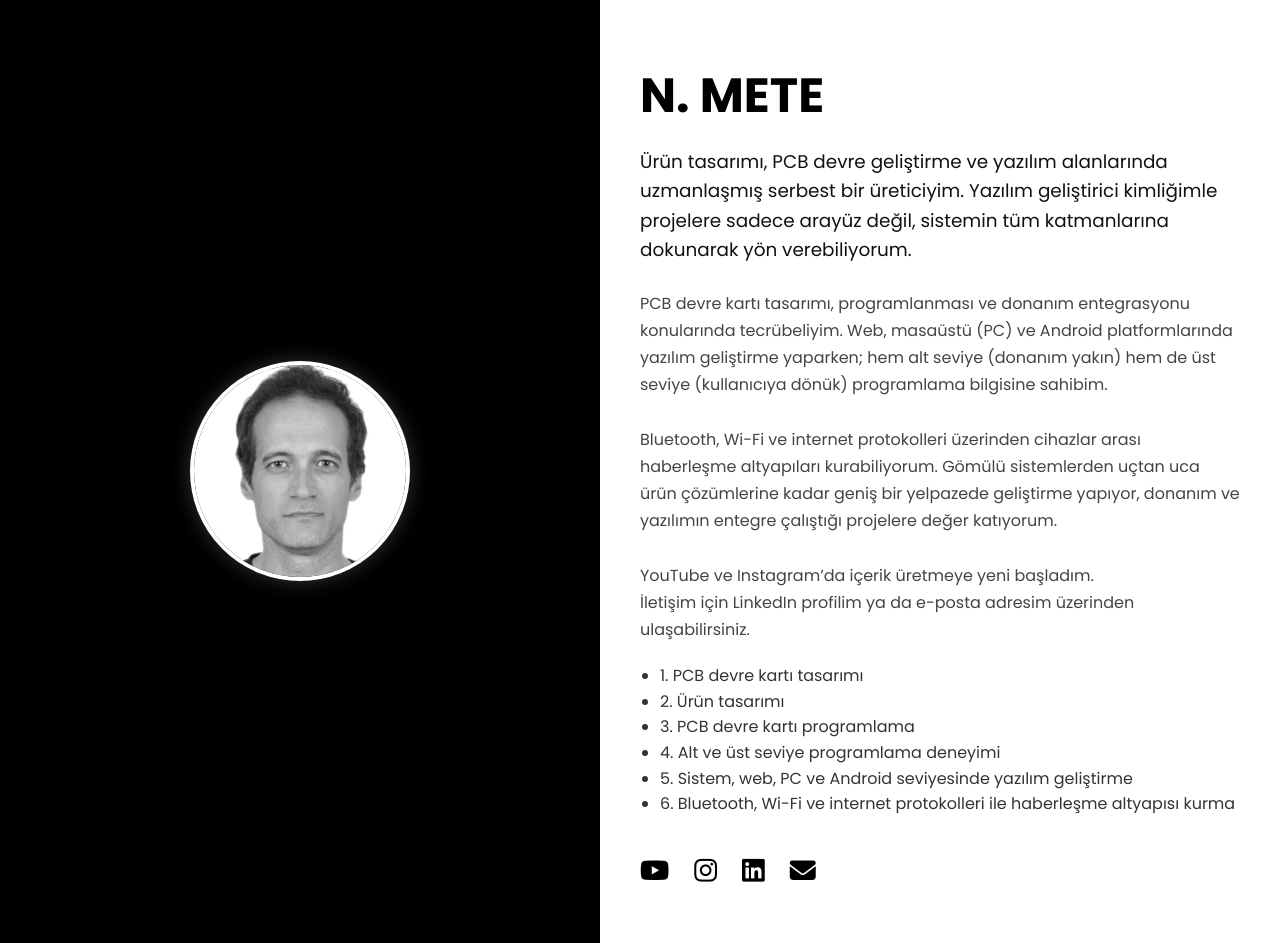
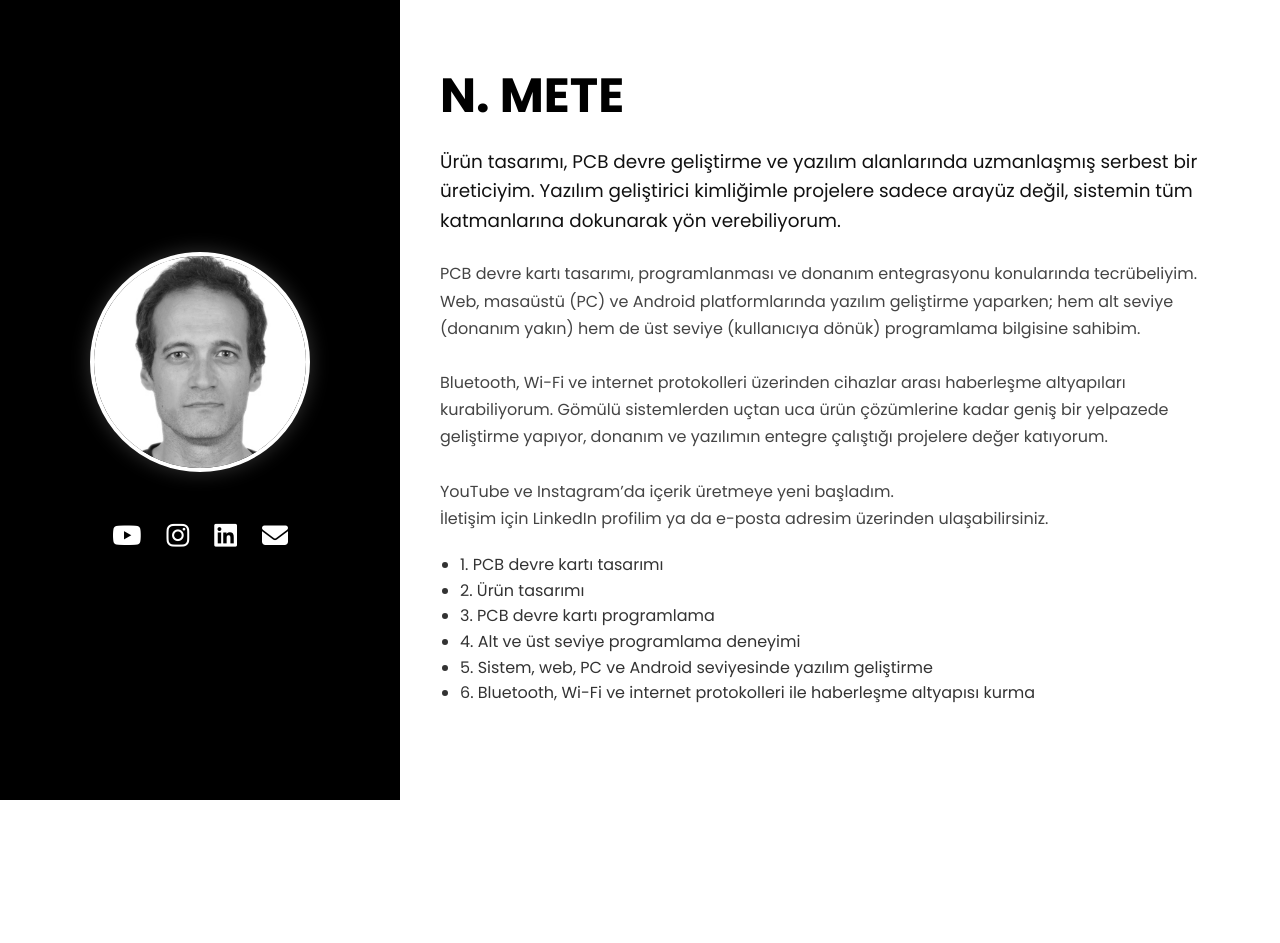
Before and after one commit to knowhw/knowhw.github.io, a plain HTML site: page index.html in a window 1280 px wide. After the commit the page ends 800 px from the top, so only its background shows below. Drawn offline with Linux system fonts and the light colour scheme.

Commit message:
Update index.html

```diff
--- a/index.html
+++ b/index.html
@@ -38,6 +38,7 @@
       flex: 1;
       min-width: 300px;
       display: flex;
+      flex-direction: column;
       justify-content: center;
       align-items: center;
       padding: 40px 0;
@@ -51,11 +52,32 @@
       border: 4px solid #fff;
       filter: grayscale(100%);
       box-shadow: 0 0 20px rgba(255,255,255,0.2);
+      margin-bottom: 30px;
+    }
+
+    .social {
+      display: flex;
+      gap: 25px;
+      font-size: 26px;
+      margin-top: 20px;
+    }
+
+    .social a {
+      text-decoration: none;
+      color: #fff;
+      transition: color 0.3s ease, transform 0.3s ease;
+      display: inline-flex;
+      align-items: center;
+    }
+
+    .social a:hover {
+      color: #1da1f2;
+      transform: scale(1.2);
     }
 
     .right {
       background-color: #fff;
-      flex: 1;
+      flex: 2;
       min-width: 300px;
       padding: 60px 40px;
       display: flex;
@@ -89,26 +111,6 @@
       line-height: 1.6;
       list-style-type: disc;
       padding-left: 20px;
-    }
-
-    .social {
-      margin-top: 40px;
-      display: flex;
-      gap: 25px;
-      font-size: 26px;
-    }
-
-    .social a {
-      text-decoration: none;
-      color: #000;
-      transition: color 0.3s ease, transform 0.3s ease;
-      display: inline-flex;
-      align-items: center;
-    }
-
-    .social a:hover {
-      color: #0077b5;
-      transform: scale(1.2);
     }
 
     @media (max-width: 768px) {
@@ -146,7 +148,22 @@
   <div class="container">
     <div class="left">
       <img src="profile.jpg" alt="Profil Fotoğrafı" />
+      <div class="social">
+        <a href="https://www.youtube.com/@yazlmdunyas3403" target="_blank" aria-label="YouTube">
+          <i class="fab fa-youtube"></i>
+        </a>
+        <a href="https://instagram.com/" target="_blank" aria-label="Instagram">
+          <i class="fab fa-instagram"></i>
+        </a>
+        <a href="https://www.linkedin.com/in/nurimete/" target="_blank" aria-label="LinkedIn">
+          <i class="fab fa-linkedin"></i>
+        </a>
+        <a href="mailto:nuriozdas@outlook.com" aria-label="Email">
+          <i class="fas fa-envelope"></i>
+        </a>
+      </div>
     </div>
+
     <div class="right">
       <div>
         <h1>N. METE</h1>
@@ -173,21 +190,6 @@
           <li>6. Bluetooth, Wi-Fi ve internet protokolleri ile haberleşme altyapısı kurma</li>
         </ul>
       </div>
-
-      <div class="social">
-        <a href="https://www.youtube.com/@yazlmdunyas3403" target="_blank" aria-label="YouTube">
-          <i class="fab fa-youtube"></i>
-        </a>
-        <a href="https://instagram.com/" target="_blank" aria-label="Instagram">
-          <i class="fab fa-instagram"></i>
-        </a>
-        <a href="https://www.linkedin.com/in/nurimete/" target="_blank" aria-label="LinkedIn">
-          <i class="fab fa-linkedin"></i>
-        </a>
-        <a href="mailto:nuriozdas@outlook.com" aria-label="Email">
-          <i class="fas fa-envelope"></i>
-        </a>
-      </div>
     </div>
   </div>
 </body>
```
